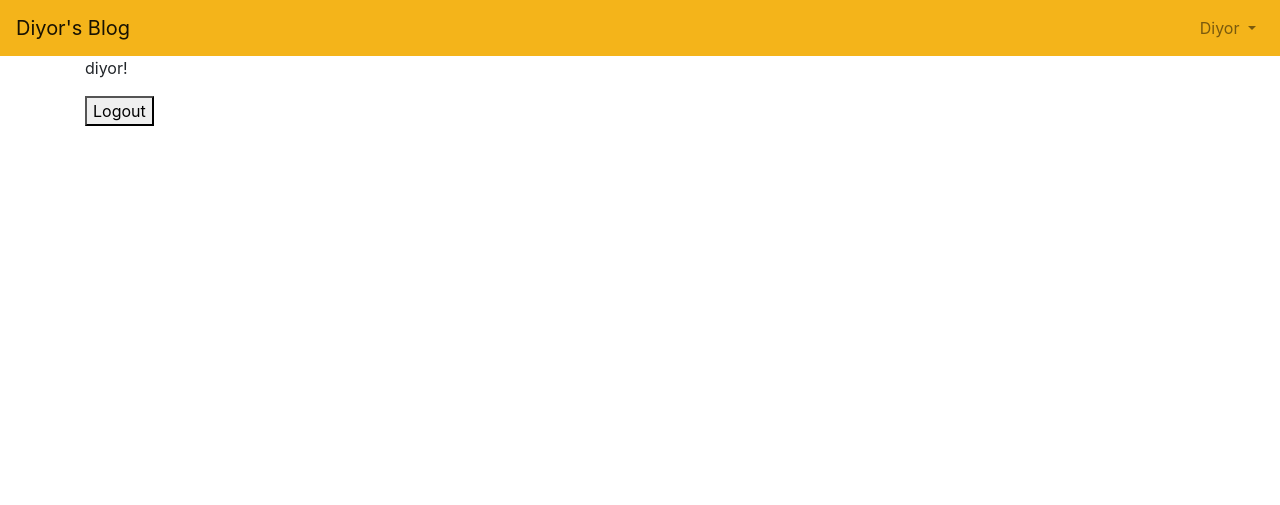
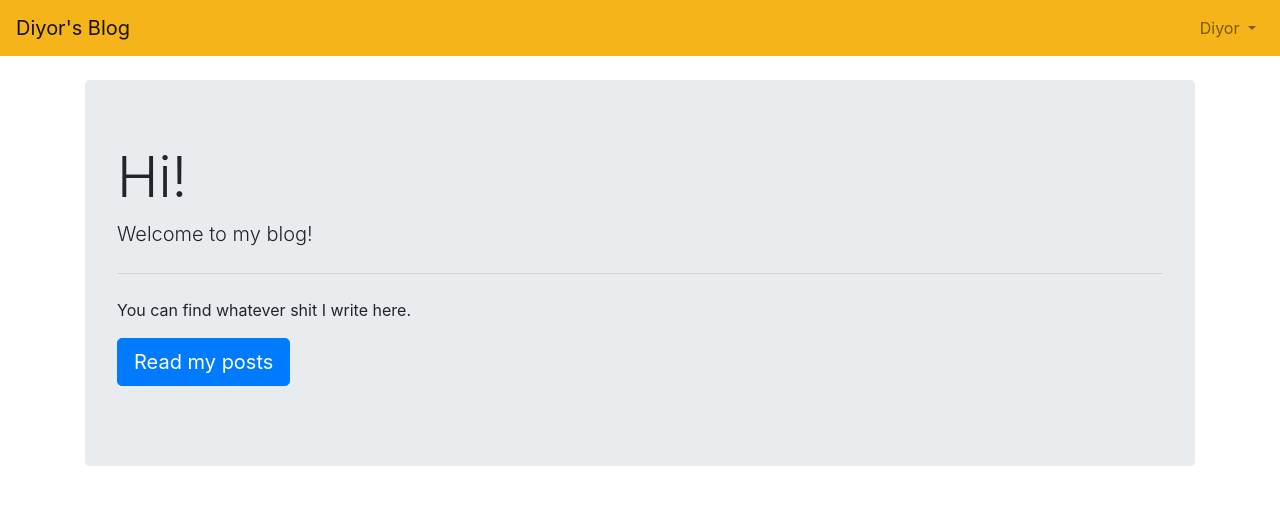
Before and after one commit to d1yorkhud/myBlog, a Django app: page / in a window 1280 px wide. Shown: the top 505 px of the page. Run offline with Django 5.2, Linux system fonts and the light colour scheme; a user stored in the database is signed in; some libraries are stand-ins or nearby versions.

Commit message:
adding new articles

```diff
--- a/articles/urls.py
+++ b/articles/urls.py
@@ -4,11 +4,13 @@ from .views import (
     ArticleUpdateView,
     ArticleDeleteView,
     ArticleDetailView,
+    ArticleCreateView,
 )
 
 urlpatterns = [
     path('<int:pk>/edit/', ArticleUpdateView.as_view(), name="article_edit"),
     path('<int:pk>/', ArticleDetailView.as_view(), name="article_detail"),
     path('<int:pk>/delete/', ArticleDeleteView.as_view(), name="article_delete"),
+    path('new/', ArticleCreateView.as_view(), name='article_new'),
     path('', ArticleListView.as_view(), name='article_list'),
 ]
--- a/templates/base.html
+++ b/templates/base.html
@@ -38,9 +38,9 @@
                             <div class="dropdown-menu dropdown-menu-lg-right"
                                 aria-labelledby="navbarDropdown">
 
-                                {% comment %}
+
                                 <a class="dropdown-item" href="{% url 'article_new' %}">New Post</a>
-                                {% endcomment %}
+
 
                                 <div class="dropdown-divider"></div>
                                 <a class="dropdown-item" href="{% url 'password_change'%}">Change Password</a>
--- a/templates/home.html
+++ b/templates/home.html
@@ -1,17 +1,17 @@
 {% extends 'base.html' %}
-{% block title %}Main page{% endblock title %}
+{% load static %}
+
+{% block title %}Main Page{% endblock title %}
+
 {% block content %}
-   {% if user.is_authenticated %}
-       {{user.username}}!
-       <p>
-        <form action="{% url 'logout' %}" method="post">
-    {% csrf_token %}
-    <button type="submit">Logout</button>
-</form>
-    </p>
-    {% else %}
-         <p>You haven't login</p>
-         <a href="{% url 'login' %}">Login</a> |
-         <a href="{% url 'signup' %}">Signup</a>
-    {% endif %}
+    <br/>
+    <div class="jumbotron">
+        <h1 class="display-4">Hi!</h1>
+        <p class="lead">Welcome to my blog!</p>
+        <hr class="my-4">
+        <p>You can find whatever shit I write here.</p>
+        <p class="lead">
+            <a class="btn btn-primary btn-lg" href="{% url 'article_list' %}" role="button">Read my posts</a>
+        </p>
+    </div>
 {% endblock content %}
```
Also changed, not shown: articles/views.py (+6 -1 lines), templates/article_new.html (added, +11 -0 lines), db.sqlite3, media/images/Anime_Meme_GIF.gif (added).
